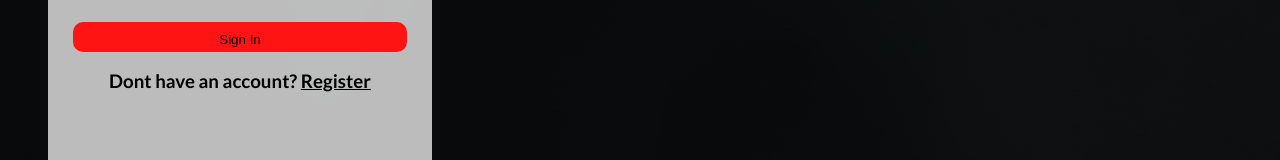
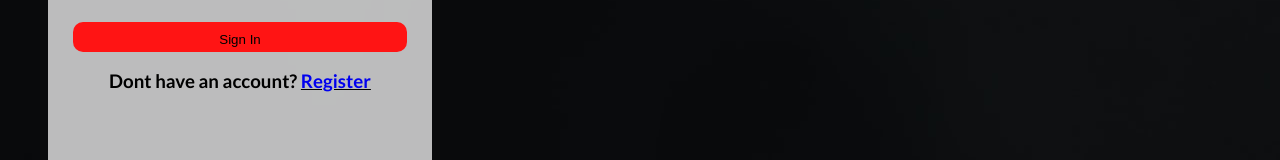
Before and after one commit to jasonian5000/GAINZZZ, a React (Create React App) app in the folder client/: page /login_page in a window 1280 px wide. Shown: the part 375-535 px from the top of the page. Built offline with nearby package versions, Linux system fonts and the light colour scheme.

Commit message:
added logic to register button

```diff
--- a/client/src/Components/Login/LoginPage.jsx
+++ b/client/src/Components/Login/LoginPage.jsx
@@ -3,7 +3,7 @@ import "../../css/loginPage.css";
 import { userSignIn } from "../../actions/supabase_client";
 import { setSignIn } from "../../actions/inputs";
 import { checkToken } from "../../actions/checkToken";
-import { useNavigate } from "react-router-dom";
+import { Link, useNavigate } from "react-router-dom";
 
 export const LoginPage = () => {
   const navigate = useNavigate()
@@ -49,7 +49,7 @@ export const LoginPage = () => {
                           Sign In
                       </button>
                       <h3>
-                          Dont have an account? <span>Register</span>
+                          Dont have an account? <span> <Link to="/sign_up">Register</Link> </span>
                       </h3>
                   </form>
               </div>
```
